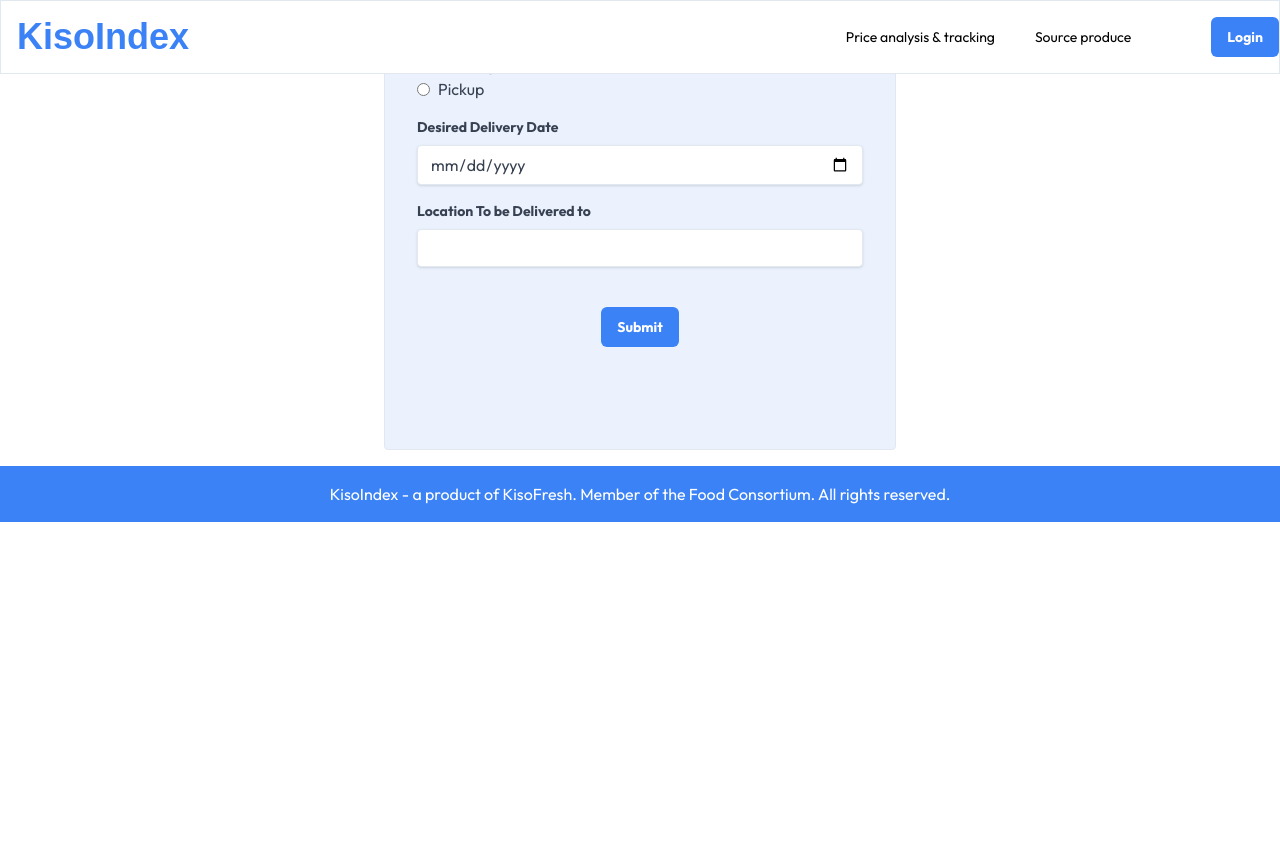
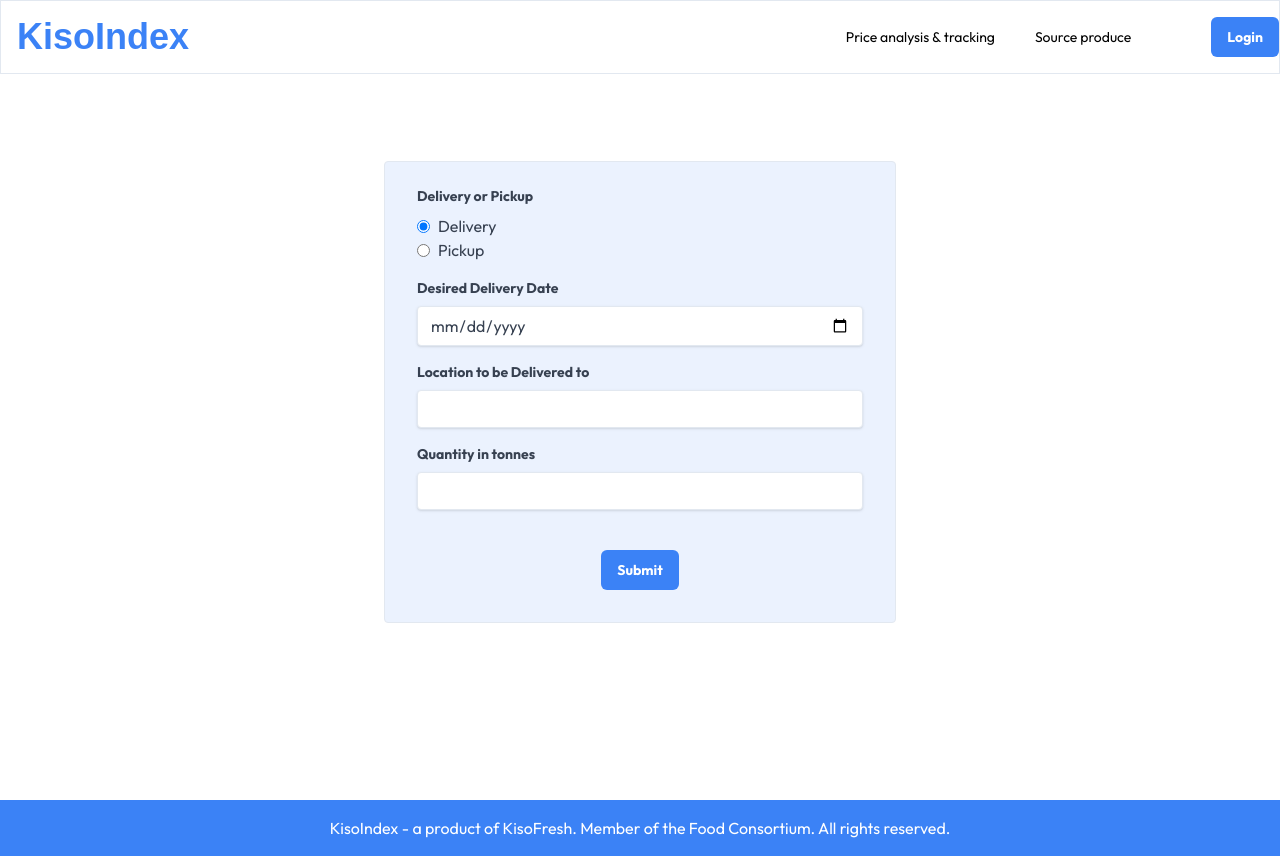
Before and after one commit to OpiniIsaac/kisofresh-frontEnd, a Next.js app: page /SourceProduce/Form in a window 1280 px wide. Before the commit the page ends 800 px from the top, so only its background shows below. Built offline with nearby package versions, Linux system fonts and the light colour scheme; a web font is replaced by a local one.

Commit message:
added the qaunity in toones

```diff
--- a/app/SourceProduce/Form/page.tsx
+++ b/app/SourceProduce/Form/page.tsx
@@ -1,4 +1,4 @@
-'use client'
+"use client"
 import React, { useState } from 'react';
 import { Button } from '@/components/ui/button';
 
@@ -10,20 +10,21 @@ const RequestQuoteForm = () => {
   const [message, setMessage] = useState('');
   const [deliveryOption, setDeliveryOption] = useState('delivery');
   const [desiredDeliveryDate, setDesiredDeliveryDate] = useState('');
- const [pickupLocation, setPickupLocation] = useState('');
+  const [deliveryLocation, setDeliveryLocation] = useState('');
+  const [pickupDate, setPickupDate] = useState('');
+  const [pickupQuantity, setPickupQuantity] = useState('');
 
   const handleSubmit = (e: { preventDefault: () => void; }) => {
     e.preventDefault();
-    console.log({ name, email, cropType, quantity, message, deliveryOption, desiredDeliveryDate, pickupLocation });
+    console.log({ name, email, cropType, quantity, message, deliveryOption, desiredDeliveryDate, deliveryLocation, pickupDate, pickupQuantity });
   };
 
   return (
-    <div className="flex w-full justify-center h-full items-center">
+    <div className="flex items-center justify-center w-full h-full">
       <form
         onSubmit={handleSubmit}
-        className="bg-blue-500/10 border hover:shadow-lg rounded px-8 pt-6 pb-8 mb-4 w-full max-w-lg h-[450px]"
+        className="bg-blue-500/10 border hover:shadow-lg rounded px-8 pt-6 pb-8 mb-4 w-full max-w-lg"
       >
-
         <div className="mb-4">
           <label className="block text-gray-700 text-sm font-bold mb-2">
             Delivery or Pickup
@@ -54,7 +55,6 @@ const RequestQuoteForm = () => {
           </div>
         </div>
 
-        {/* Desired Delivery Date */}
         {deliveryOption === 'delivery' && (
           <>
             <div className="mb-4">
@@ -68,42 +68,64 @@ const RequestQuoteForm = () => {
                 value={desiredDeliveryDate}
                 onChange={(e) => setDesiredDeliveryDate(e.target.value)}
               />
-
             </div>
             <div className="mb-4">
-           <label className="block text-gray-700 text-sm font-bold mb-2" htmlFor="desiredDeliveryDate">
-             Location To be Delivered to
+              <label className="block text-gray-700 text-sm font-bold mb-2" htmlFor="deliveryLocation">
+                Location to be Delivered to
               </label>
               <input
                 className="shadow appearance-none border rounded w-full py-2 px-3 text-gray-700 leading-tight focus:outline-none focus:shadow-outline"
-             id="desiredDeliveryDate"
+                id="deliveryLocation"
                 type="text"
-             value={desiredDeliveryDate}
-             onChange={(e) => setDesiredDeliveryDate(e.target.value)}
+                value={deliveryLocation}
+                onChange={(e) => setDeliveryLocation(e.target.value)}
+              />
+            </div>
+            <div className="mb-4">
+              <label className="block text-gray-700 text-sm font-bold mb-2" htmlFor="quantity">
+                Quantity in tonnes
+              </label>
+              <input
+                className="shadow appearance-none border rounded w-full py-2 px-3 text-gray-700 leading-tight focus:outline-none focus:shadow-outline"
+                id="quantity"
+                type="text"
+                value={quantity}
+                onChange={(e) => setQuantity(e.target.value)}
               />
             </div>
           </>
         )}
 
-        {/* Pickup Location */}
         {deliveryOption === 'pickup' && (
+          <>
             <div className="mb-4">
-            <label className="block text-gray-700 text-sm font-bold mb-2" htmlFor="pickupLocation">
-            Desired PickUp Date
+              <label className="block text-gray-700 text-sm font-bold mb-2" htmlFor="pickupDate">
+                Desired Pickup Date
               </label>
               <input
                 className="shadow appearance-none border rounded w-full py-2 px-3 text-gray-700 leading-tight focus:outline-none focus:shadow-outline"
-              id="pickupLocation"
+                id="pickupDate"
                 type="date"
-              placeholder="Enter pickup location"
-              value={pickupLocation}
-              onChange={(e) => setPickupLocation(e.target.value)}
+                value={pickupDate}
+                onChange={(e) => setPickupDate(e.target.value)}
               />
             </div>
+            <div className="mb-4">
+              <label className="block text-gray-700 text-sm font-bold mb-2" htmlFor="pickupQuantity">
+                Quantity in tonnes
+              </label>
+              <input
+                className="shadow appearance-none border rounded w-full py-2 px-3 text-gray-700 leading-tight focus:outline-none focus:shadow-outline"
+                id="pickupQuantity"
+                type="text"
+                value={pickupQuantity}
+                onChange={(e) => setPickupQuantity(e.target.value)}
+              />
+            </div>
+          </>
         )}
 
-        {/* Submit button */}
-        <div className="flex items-center justify-center  pt-6">
+        <div className="flex items-center justify-center pt-6">
           <Button type="submit">
             Submit
           </Button>
--- a/app/SourceProduce/layout.tsx
+++ b/app/SourceProduce/layout.tsx
@@ -1,9 +1,9 @@
 import React, { ReactNode } from "react";
 
-export default function layout({ children }: { children: React.ReactNode }) {
+export default function Layout({ children }: { children: React.ReactNode }) {
   return (
-        <div className="w-full h-full ">
-          {children}
-        </div>
+    <div className="flex items-center justify-center min-h-screen">
+      {children}
+    </div>
   );
 }
```
Lines whose indentation alone changed are shown as unchanged.
